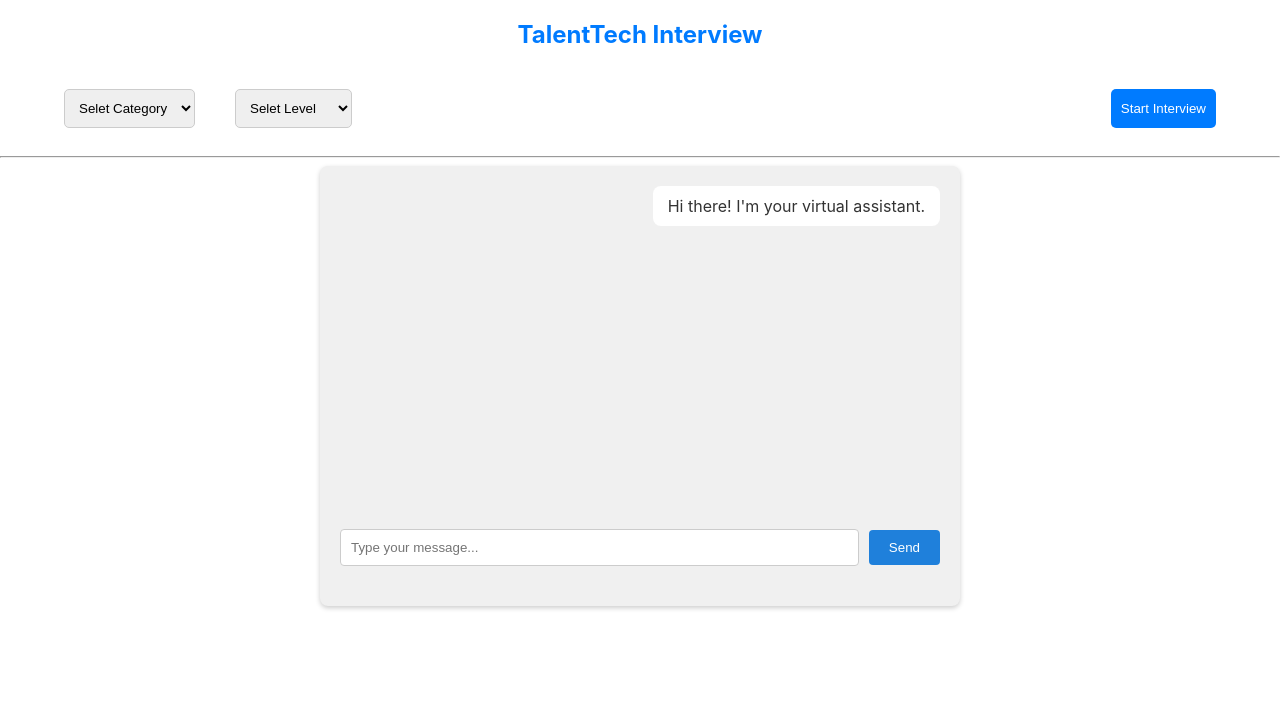
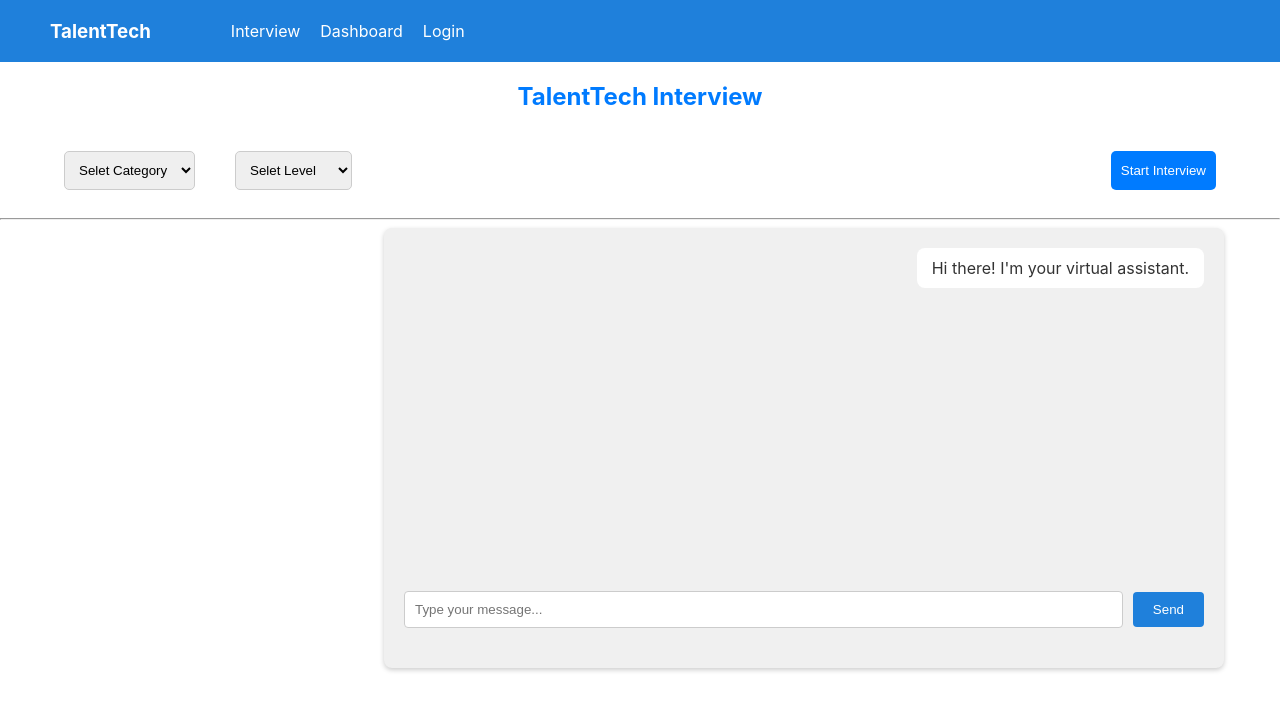
Before and after one commit to Dharamveer9457/TalentTech-InterviewAI, a React (Create React App) app in the folder frontend/: page /interview in a window 1280 px wide. Shown: the top 710 px of the page. Built offline with nearby package versions, Linux system fonts and the light colour scheme.

Commit message:
navbaar added

```diff
--- a/frontend/src/App.js
+++ b/frontend/src/App.js
@@ -2,11 +2,12 @@ import logo from './logo.svg';
 import './App.css';
 import LoginPage from './pages/LoginPage';
 import AllRoutes from './components/AllRoutes';
+import Navbar from './components/navbar';
 
 function App() {
   return (
     <div className="App">
-      {/* <LoginPage/> */}
+      <Navbar/>
       <AllRoutes/>
     </div>
   );
--- /dev/null
+++ b/frontend/src/components/Navbar.jsx
@@ -0,0 +1,25 @@
+// Navbar.js
+import React from 'react';
+import { Link } from 'react-router-dom';
+import '../styles/navbar.css';
+
+const Navbar = () => {
+  return (
+    <nav className="navbar">
+        <h3>TalentTech</h3>
+      <ul className="nav-links">
+        <li>
+          <Link to="/interview">Interview</Link>
+        </li>
+        <li>
+          <Link to="/dashboard">Dashboard</Link>
+        </li>
+        <li>
+          <Link to="/login">Login</Link>
+        </li>
+      </ul>
+    </nav>
+  );
+};
+
+export default Navbar;
--- a/frontend/src/styles/chat.css
+++ b/frontend/src/styles/chat.css
@@ -1,8 +1,8 @@
 /* Chat.css */
 .chat-container {
   width: 80%;
-    max-width: 600px;
-    margin: 0 auto;
+  max-width: 800px;
+  margin: 0 30% ;
   padding: 20px;
   background-color: #f0f0f0;
   border-radius: 8px;
--- /dev/null
+++ b/frontend/src/styles/navbar.css
@@ -0,0 +1,33 @@
+/* Navbar.css */
+.navbar {
+    height: auto;
+    background-color: #1f80db;
+    color: #fff;
+    display: flex;
+    justify-content:flex-start;
+    gap: 40px;
+    align-items: center;
+    padding: 1px 50px;
+  }
+
+  .nav-links {
+    list-style: none;
+    display: flex;
+  }
+
+  .nav-links li {
+    margin-right: 20px;
+  }
+
+  .nav-links li:last-child {
+    margin-right: 0;
+  }
+
+  .nav-links a {
+    text-decoration: none;
+    color: #fff;
+  }
+
+  .nav-links a:hover {
+    text-decoration: underline;
+  }
```
Lines whose indentation alone changed are shown as unchanged.
